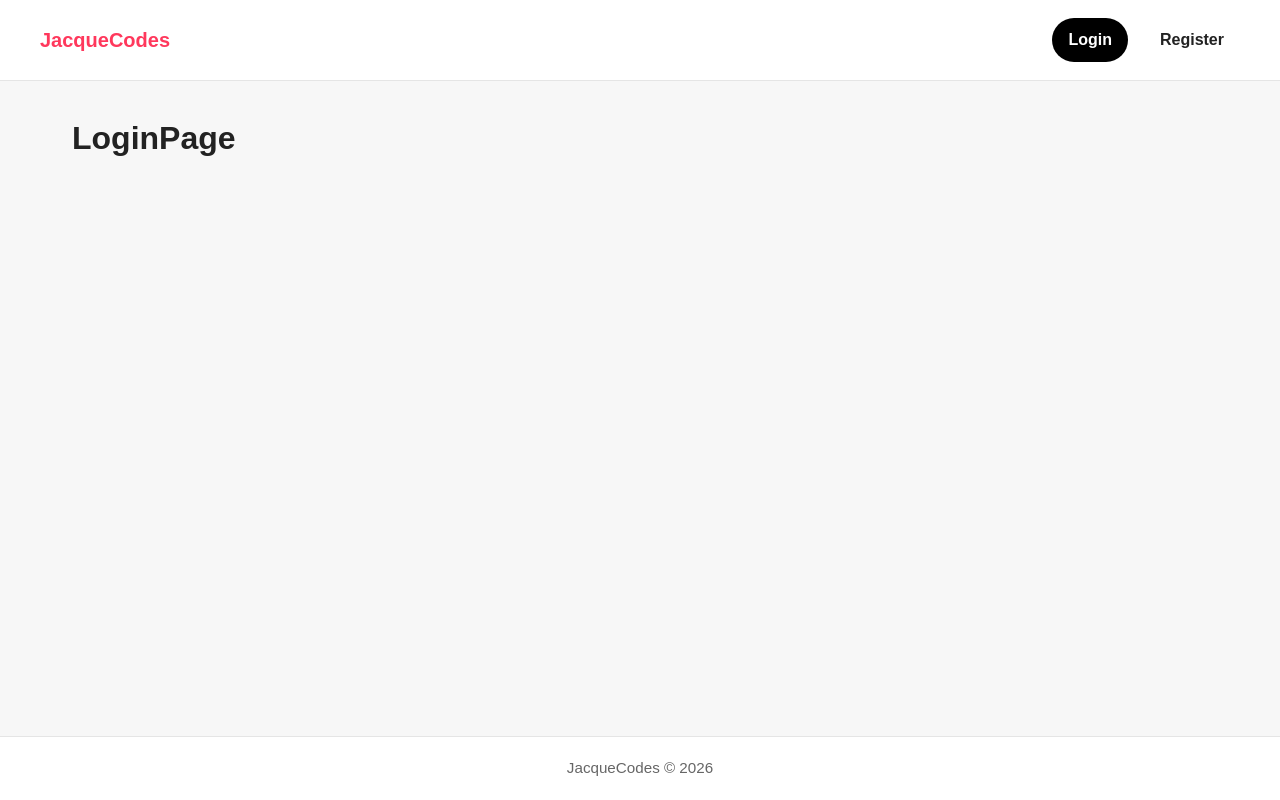
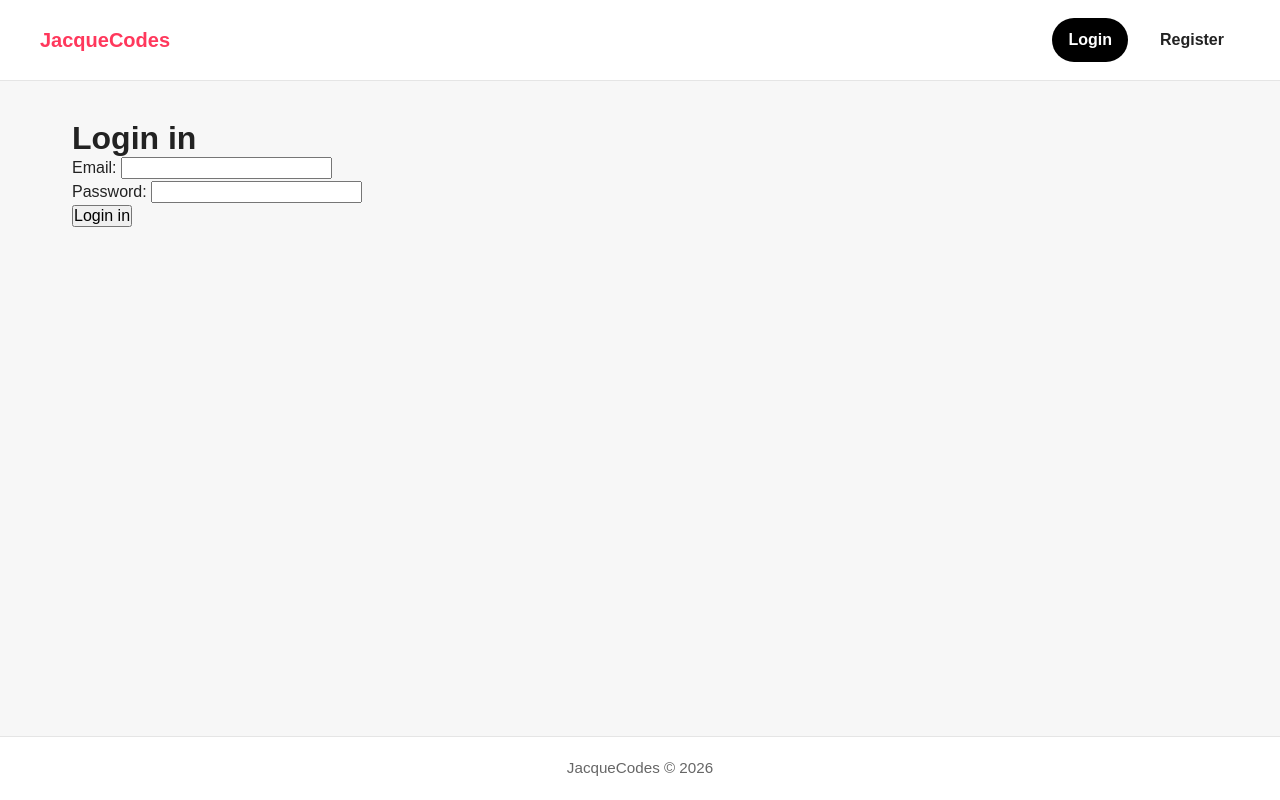
Before and after one commit to jjacque1/airbnb-client, a React (Vite) app: page /login in a window 1280 px wide. Built offline with nearby package versions, Linux system fonts and the light colour scheme; no server answers.

Commit message:
Build login page UI and login flow setup

```diff
--- a/src/pages/LoginPage.jsx
+++ b/src/pages/LoginPage.jsx
@@ -1,7 +1,56 @@
+import { useState } from "react";
+import api from "../api/api";
+
 export default function LoginPage() {
-    return (
-        <div>
-            <h1>LoginPage</h1>
-        </div>
-    )
+  const [email, setEmail] = useState("");
+  const [password, setPassword] = useState("");
+
+  async function handleLogin(event) {
+    event.preventDefault();
+
+    try {
+      const response = await api.post("/auth/login", {
+        email,
+        password,
+      });
+
+      setEmail("");
+      setPassword("");
+
+      console.log("Login successful: ", response.data);
+    } catch (error) {
+      console.error(error.response?.data || error.message);
+    }
+  }
+
+  return (
+    <form onSubmit={handleLogin}>
+      <header>
+        <h1>Login in</h1>
+      </header>
+      <div>
+        <label htmlFor="email">Email: </label>
+        <input
+          value={email}
+          type="email"
+          id="email"
+          onChange={(event) => {
+            setEmail(event.target.value);
+          }}
+        />
+      </div>
+      <div>
+        <label htmlFor="password">Password: </label>
+        <input
+          value={password}
+          type="password"
+          id="password"
+          onChange={(event) => {
+            setPassword(event.target.value);
+          }}
+        />
+      </div>
+      <button type="submit">Login in</button>
+    </form>
+  );
 }
--- a/src/pages/RegisterPage.jsx
+++ b/src/pages/RegisterPage.jsx
@@ -6,7 +6,7 @@ export default function RegisterPage() {
   const [email, setEmail] = useState("");
   const [password, setPassword] = useState("");
 
-  async function handleSubmit(event) {
+  async function handleRegister(event) {
     event.preventDefault();
     try {
       const response = await api.post("/auth/register", {
@@ -26,7 +26,7 @@ export default function RegisterPage() {
   }
 
   return (
-    <form onSubmit={handleSubmit}>
+    <form onSubmit={handleRegister}>
       <header>
         <h1>Register</h1>
       </header>
@@ -61,7 +61,7 @@ export default function RegisterPage() {
           }}
         />
       </div>
-      <button type="submit">Submit</button>
+      <button type="submit">Sign up</button>
     </form>
   );
 }
```
